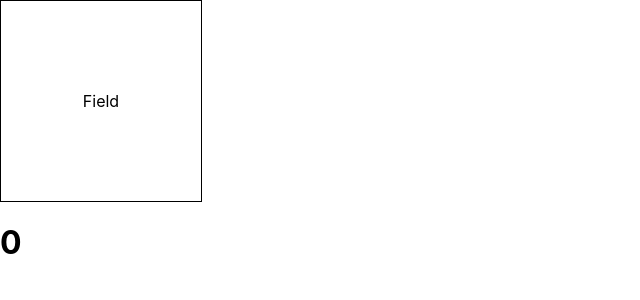
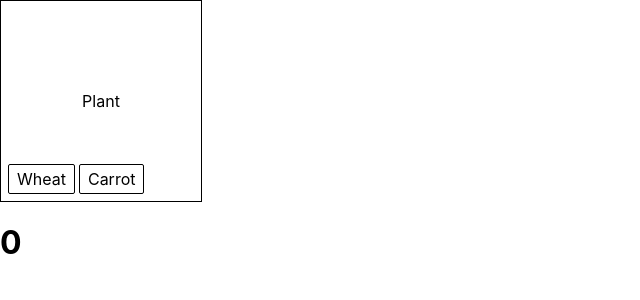
Before and after one commit to Cookie2D/Farm, a React (Create React App) app: page / in a window 1280 px wide. Shown: the top 300 px of the page, without its empty margins (0-640 px from the left). Built offline with nearby package versions, Linux system fonts and the light colour scheme.

Commit message:
add plant modal tooltip

```diff
--- a/src/components/Field/EmptyField.jsx
+++ b/src/components/Field/EmptyField.jsx
@@ -2,23 +2,47 @@ import React from 'react';
 import styles from './field.module.css';
 import { useDispatch } from 'react-redux';
 import { areaSlice } from '../../store/slices/area';
-
-const wheat = {
-  fieldName: 'wheat',
-  count: 1,
-  time: 2,
-};
+import { crops } from '../const/crops';
 
 export default function EmptyField({ id }) {
-  const dispatch = useDispatch();
-  const { plant } = areaSlice.actions;
-  function seat() {
-    dispatch(plant({ id, crop: wheat }));
+  const [showTooltip, setShowTooltip] = React.useState(true);
+
+  function handleOpenTooltip() {
+    setShowTooltip(true);
+  }
+
+  function handleCloseTooltip() {
+    setShowTooltip(false);
   }
 
   return (
-    <div className={styles.field} onClick={seat}>
-      Field
+    <div className={styles.field} onClick={handleOpenTooltip}>
+      Plant
+      {showTooltip && <Modal id={id} close={handleCloseTooltip} />}
     </div>
   );
 }
+
+function Modal({ id, close }) {
+  const dispatch = useDispatch();
+  const { plant } = areaSlice.actions;
+
+  function handlePlant(crop) {
+    dispatch(plant({ id, plant: crop }));
+    close();
+  }
+
+  return (
+    <div className={styles.modal}>
+      {crops.list.map(crop => (
+        <div
+          key={crop.fieldName}
+          className={styles.button}
+          onClick={() => handlePlant(crop)}
+        >
+          {crop.fieldName}
+        </div>
+      ))}
+    </div>
+  );
+}
--- a/src/components/Field/field.module.css
+++ b/src/components/Field/field.module.css
@@ -1,4 +1,5 @@
 .field {
+  position: relative;
   width: 200px;
   height: 200px;
 
@@ -11,3 +12,23 @@
 .error {
   border: 2px solid red;
 }
+
+.modal {
+  position: absolute;
+  display: flex;
+  left: 5px;
+  bottom: 5px;
+}
+
+.button {
+  padding: 4px 8px;
+  margin: 2px;
+  border: 1px solid black;
+  border-radius: 2px;
+  text-transform: capitalize;
+}
+
+.button:hover {
+  background-color: black;
+  color: white;
+}
--- a/src/store/slices/area.js
+++ b/src/store/slices/area.js
@@ -11,9 +11,9 @@ export const areaSlice = createSlice({
   },
   reducers: {
     plant: (state, action) => {
-      const { id, crop } = action.payload;
+      const { id, plant } = action.payload;
       const index = state.fields.findIndex(f => f.id === id);
-      state.fields[index].plant = crop;
+      state.fields[index].plant = plant;
     },
     harvest: (state, action) => {
       const index = state.fields.findIndex(f => f.id === action.payload);
--- a/src/store/slices/storage.js
+++ b/src/store/slices/storage.js
@@ -4,6 +4,7 @@ export const storageSlice = createSlice({
   name: 'storage',
   initialState: {
     wheat: 0,
+    carrot: 0,
   },
   reducers: {
     append: (state, action) => {
```
